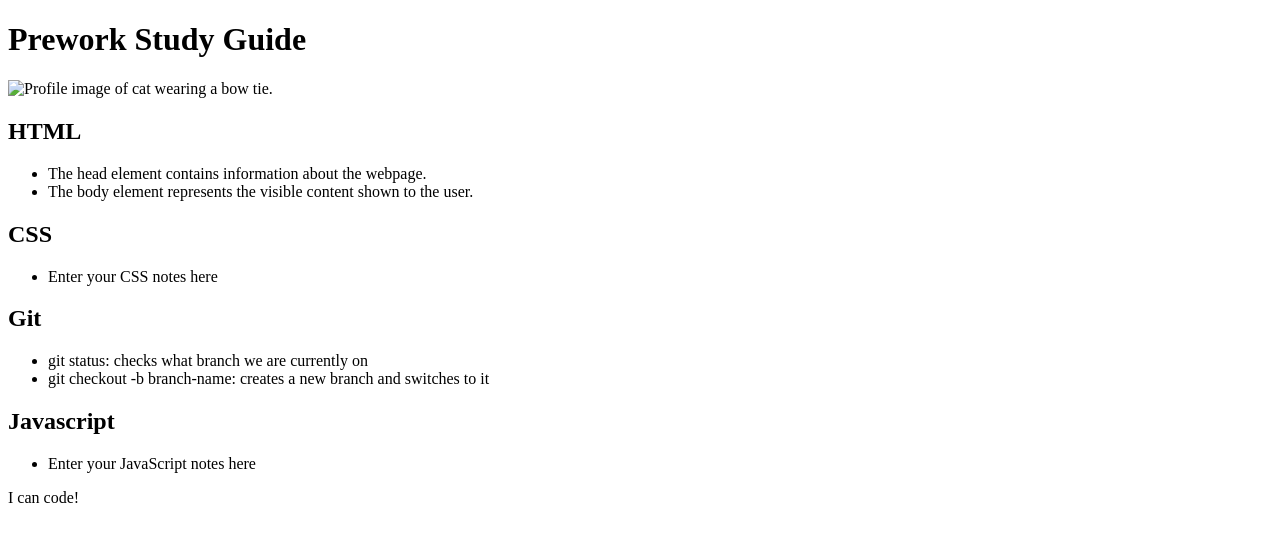
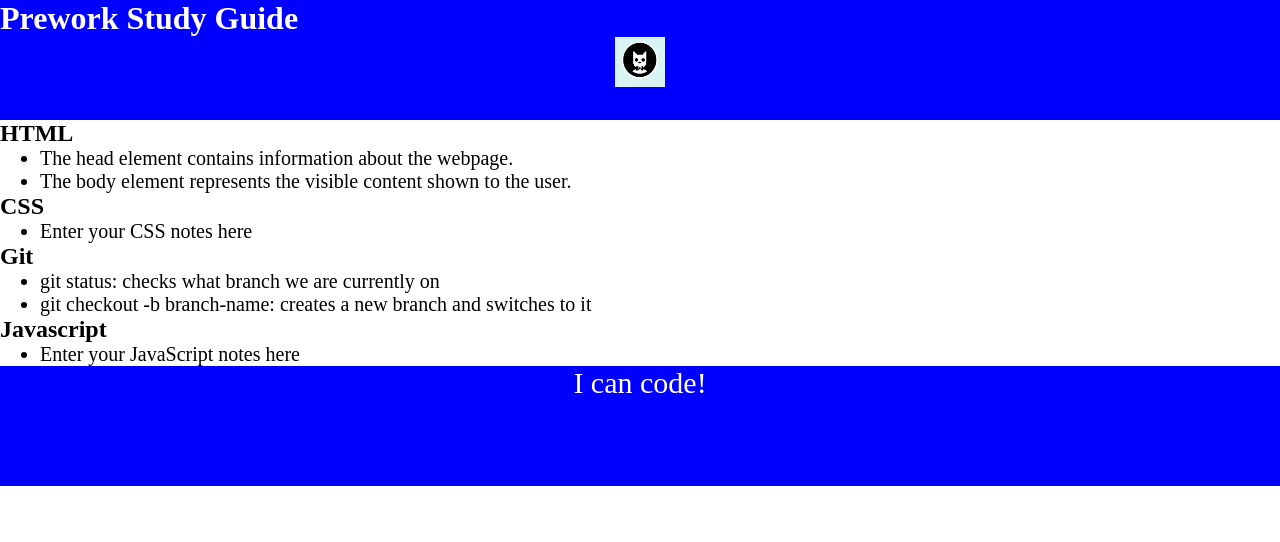
Before and after one commit to Aclambert95/prework-study-guide, a plain HTML site: page index.html in a window 1280 px wide. Drawn offline with Linux system fonts and the light colour scheme.

```diff
--- /dev/null
+++ b/assets/style.css
@@ -0,0 +1,35 @@
+* {
+    margin: 0;
+    padding: 0;
+}
+
+header,
+footer {
+    width: 100%;
+    height: 120px;
+    background-color: blue;
+    color: white;
+   }
+
+h1,
+h2 {
+    text-align: center,
+}
+
+img {
+    display: block;
+    height: 50px;
+    width: 50px;
+    margin-left: auto;
+    margin-right: auto;
+}
+
+ul {
+    padding-left: 40px;
+    font-size: 20px;
+}
+
+p {
+    text-align: center;
+    font-size: 30px;
+}
--- a/index.html
+++ b/index.html
@@ -4,6 +4,7 @@
     <meta charset="UTF-8" />
     <meta http-equiv="X-UA-Compatible" content="IE=edge" />
     <meta name="viewport" content="width=device-width, initial-scale=1.0" />
+    <link rel="stylesheet" href="./assets/style.css">
     <title>Prework Study Guide</title>
   </head>
   <body>
@@ -28,7 +29,7 @@
 
       <section class="card" id="css-section">
 
-        <h2>CSS</h2>
+          <h2>CSS</h2>
 
         <ul>
 
@@ -63,10 +64,15 @@
         </ul>
 
       </section>
+
     </main>
 
     <footer>
+
       <p>I can code!</p>
+
     </footer>
+
   </body>
+
 </html>
```
Also changed, not shown: assets/bowtie-cat.png (added).
